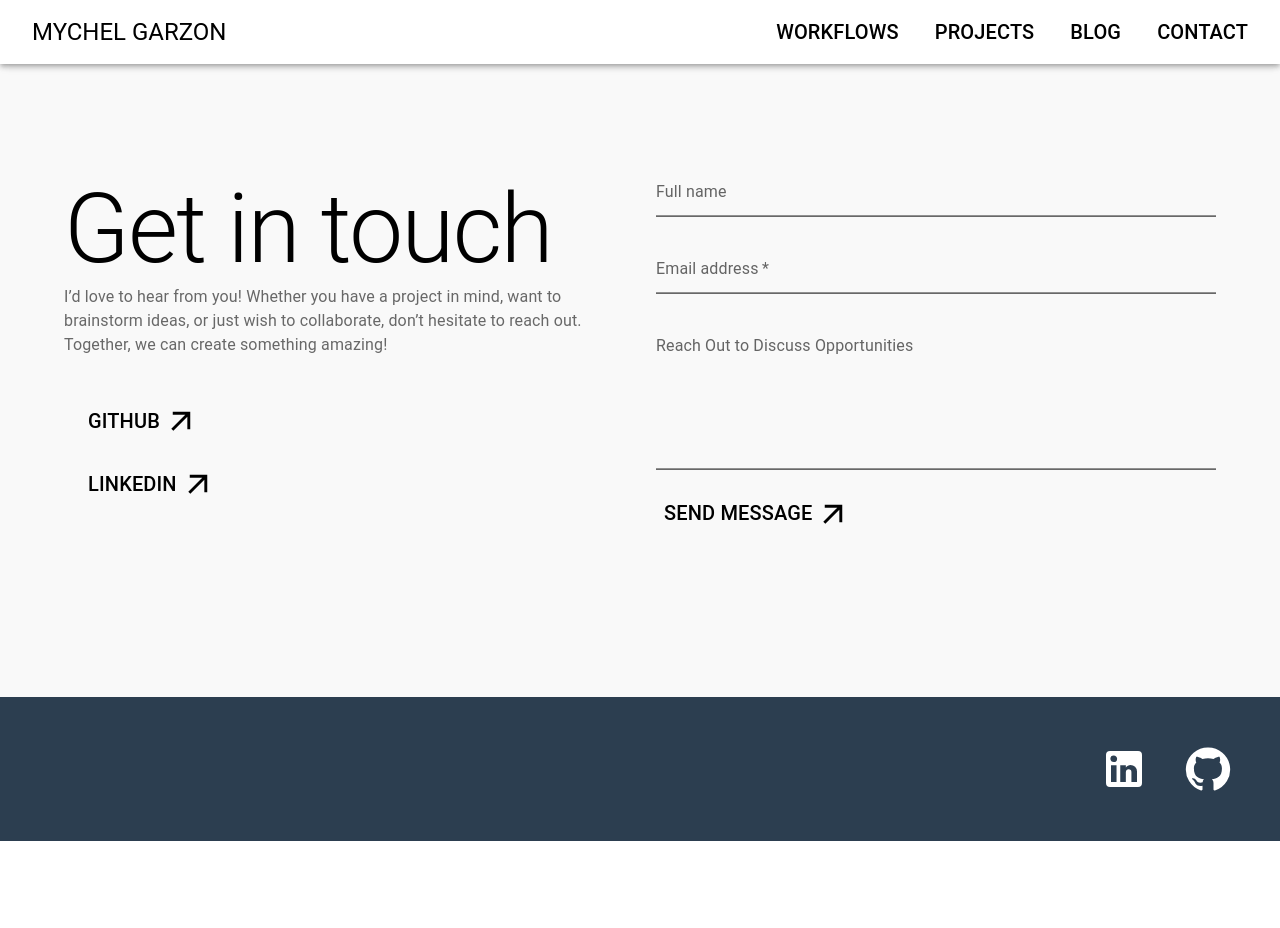
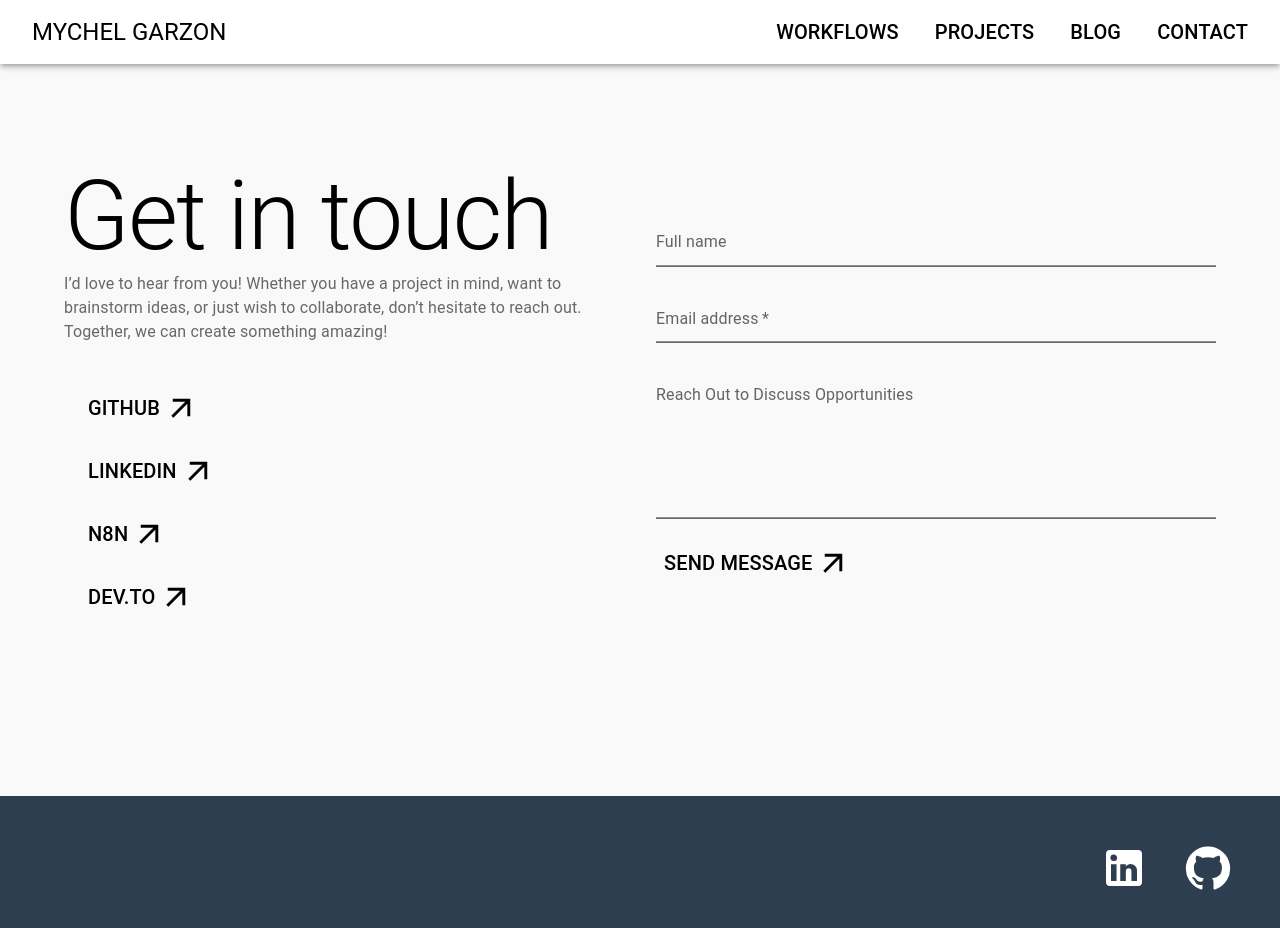
Before and after one commit to MychelGarzon/portfolio_MG, a React (Vite) app: page /contact in a window 1280 px wide. Shown: the top 928 px of the page. Before the commit the page ends 841 px from the top, so only its background shows below. Built offline with nearby package versions, Linux system fonts and the light colour scheme.

Commit message:
Update navigation links in Header and add new buttons in Contact page; enhance Home layout with background color and flex properties

```diff
--- a/src/components/Contact.jsx
+++ b/src/components/Contact.jsx
@@ -108,6 +108,7 @@ const ContactPage = () => {
                 backgroundColor: '#f9f9f9',
                 color: '#686868',
                 width: '100%',
+
             }}
         >
             <Container maxWidth="lg">
@@ -158,8 +159,43 @@ const ContactPage = () => {
                                 </StyledButton>
                             </ListItem>
 
-                            {/* Facebook Button */}
+                            {/* n8n */}
 
+                            <ListItem>
+                                <StyledButton onClick={() => handleNavigation("https://n8n.partnerlinks.io/mychel-garzon")}>
+                                    <Typography
+                                        variant="h6"
+                                        color="black"
+                                        sx={{
+                                            display: 'flex',
+                                            alignItems: 'center',
+                                            gap: 0.5,
+                                            textDecoration: 'none',
+                                        }}
+                                    >
+                                        n8n <ArrowOutwardIcon fontSize="large" />
+                                    </Typography>
+                                </StyledButton>
+                            </ListItem>
+
+                            {/* dev.to */}
+
+                            <ListItem>
+                                <StyledButton onClick={() => handleNavigation("https://dev.to/mychelgarzon")}>
+                                    <Typography
+                                        variant="h6"
+                                        color="black"
+                                        sx={{
+                                            display: 'flex',
+                                            alignItems: 'center',
+                                            gap: 0.5,
+                                            textDecoration: 'none',
+                                        }}
+                                    >
+                                        dev.to <ArrowOutwardIcon fontSize="large" />
+                                    </Typography>
+                                </StyledButton>
+                            </ListItem>
                         </List>
                     </Grid>
 
--- a/src/components/Header.jsx
+++ b/src/components/Header.jsx
@@ -106,7 +106,7 @@ const Header = () => {
                                 <CloseIcon />
                             </IconButton>
                         </div>
-                        <MenuItem onClick={handleMenuClose} component={Link} to="/workflows">
+                        <MenuItem onClick={handleMenuClose} component={Link} to="/automation">
                             WorkFlows
                         </MenuItem>
                         <MenuItem onClick={handleMenuClose} component={Link} to="/blog">
@@ -114,9 +114,6 @@ const Header = () => {
                         </MenuItem>
                         <MenuItem onClick={handleMenuClose} component={Link} to="/projects">
                             Projects
-                        </MenuItem>
-                        <MenuItem onClick={handleMenuClose} component={Link} to="/skills">
-                            Skills
                         </MenuItem>
                         <MenuItem onClick={handleMenuClose} component={Link} to="/contact">
                             Contact
--- a/src/routes/Home.jsx
+++ b/src/routes/Home.jsx
@@ -13,8 +13,11 @@ const Home = () => {
         display: 'flex',
         flexDirection: 'column',
         alignItems: 'center',
-        justifyContent: 'center',
-        minHeight: '100vh',
+        width: '100%',
+
+        // THE FIXES:
+        flexGrow: 1, // Stretches the page perfectly to the footer
+        backgroundColor: '#f9f9f9', // Applies your background color behind the margins to eliminate white stripes
       }}
     >
       <Box
@@ -63,6 +66,7 @@ const Home = () => {
           width: '80%',
         }}
       />
+
       <Box
         sx={{
           textAlign: 'center',
@@ -71,8 +75,6 @@ const Home = () => {
         }}
       >
       </Box>
-
-
 
       <RecentBlogs />
 
@@ -85,6 +87,7 @@ const Home = () => {
           width: '80%',
         }}
       />
+
       <Contact />
     </Box>
   );
```
